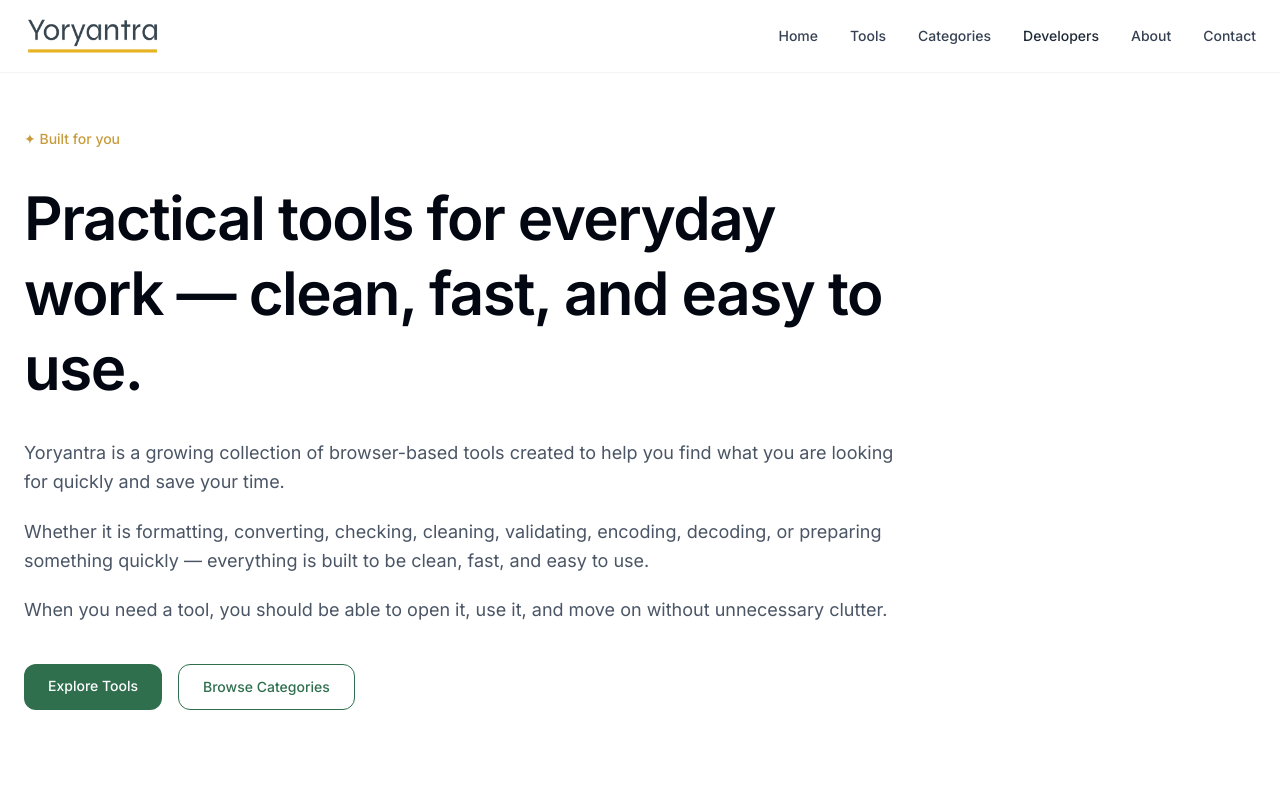
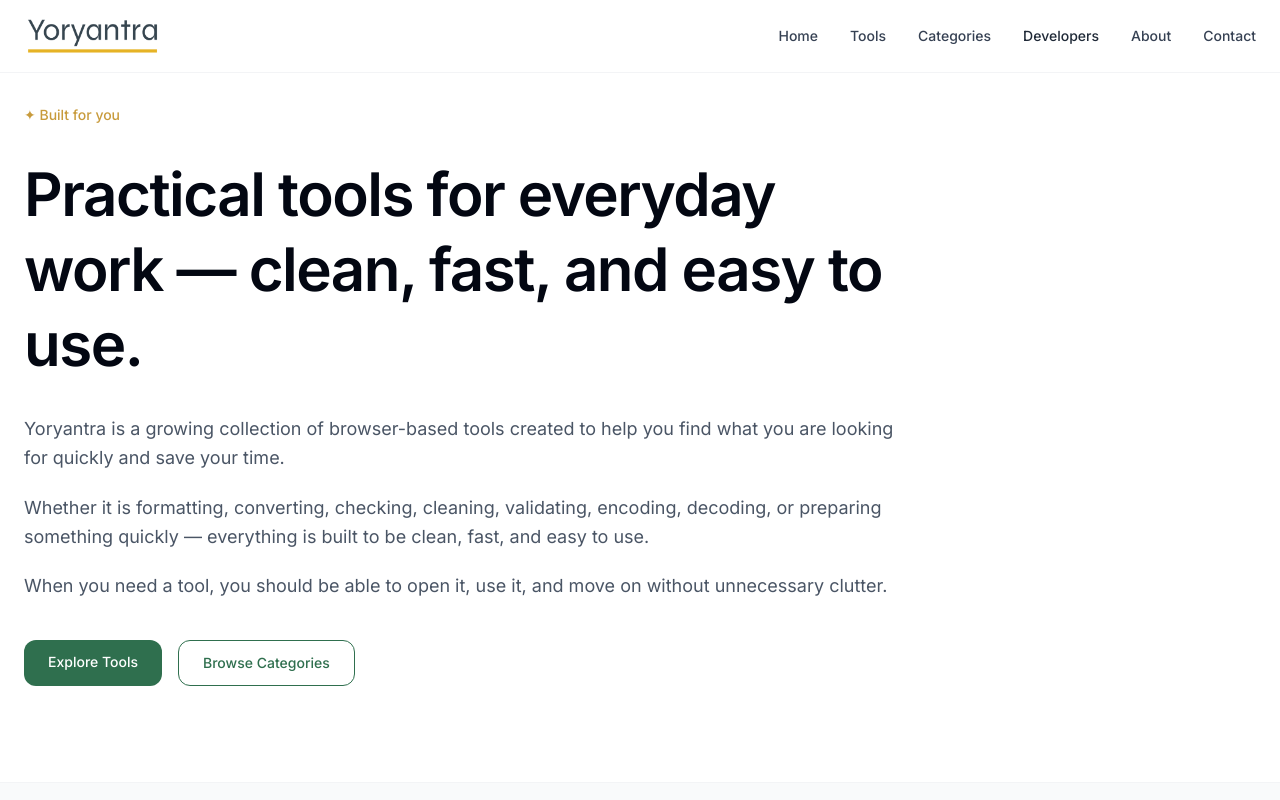
Before and after one commit to vaarunsonawwane-ops/yoryantra-new, a Next.js app: page / in a window 1280 px wide. Shown: the top 800 px of the page. Built offline with nearby package versions, Linux system fonts and the light colour scheme.

Commit message:
hero space fixed

```diff
--- a/app/page.tsx
+++ b/app/page.tsx
@@ -76,7 +76,7 @@ export default function HomePage() {
   return (
     <main className="bg-white text-gray-900">
       {/* HERO */}
-      <section className="mx-auto max-w-7xl px-6 pt-10 pb-20 md:pt-14 md:pb-24">
+      <section className="mx-auto max-w-7xl px-6 pt-4 pb-20 md:pt-8 md:pb-24">
         <div className="max-w-4xl">
 		  <p className="text-sm font-medium text-[var(--light-gold)]">
 		    ✦ Built for you
```
